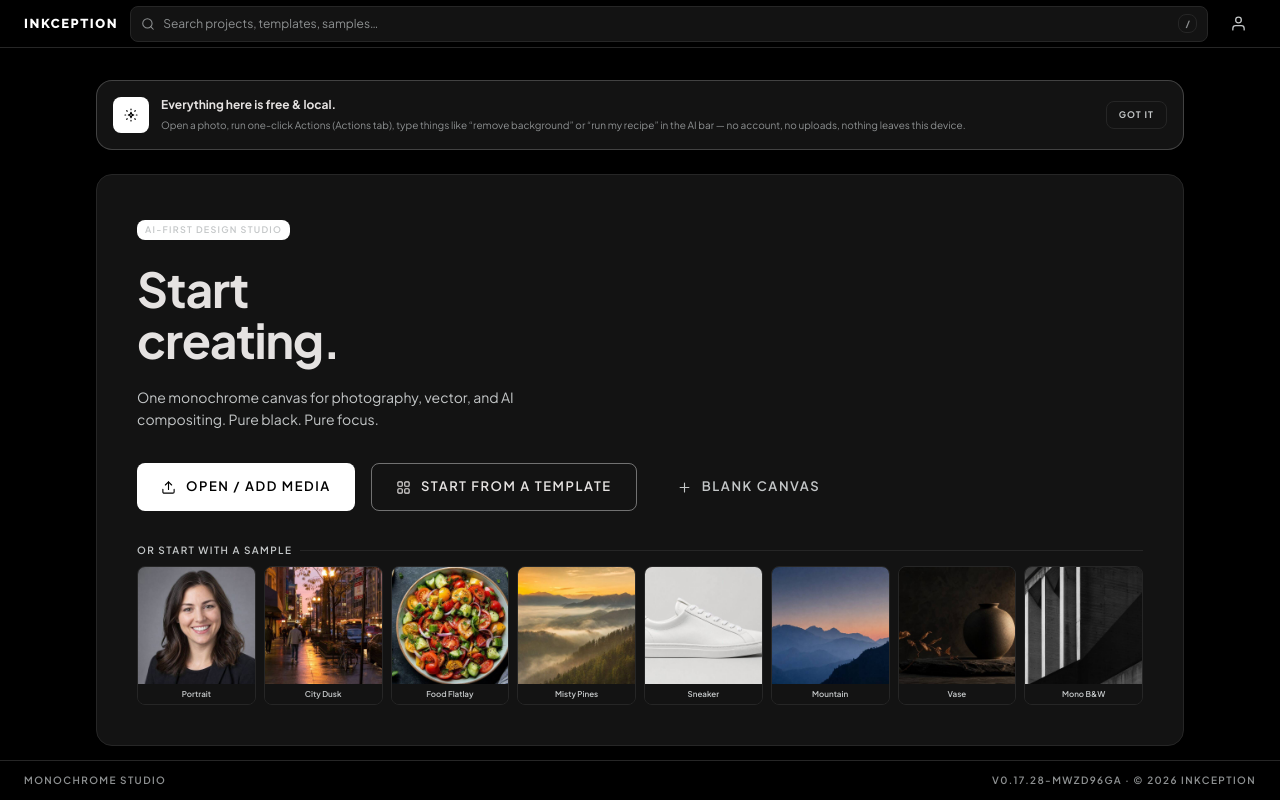
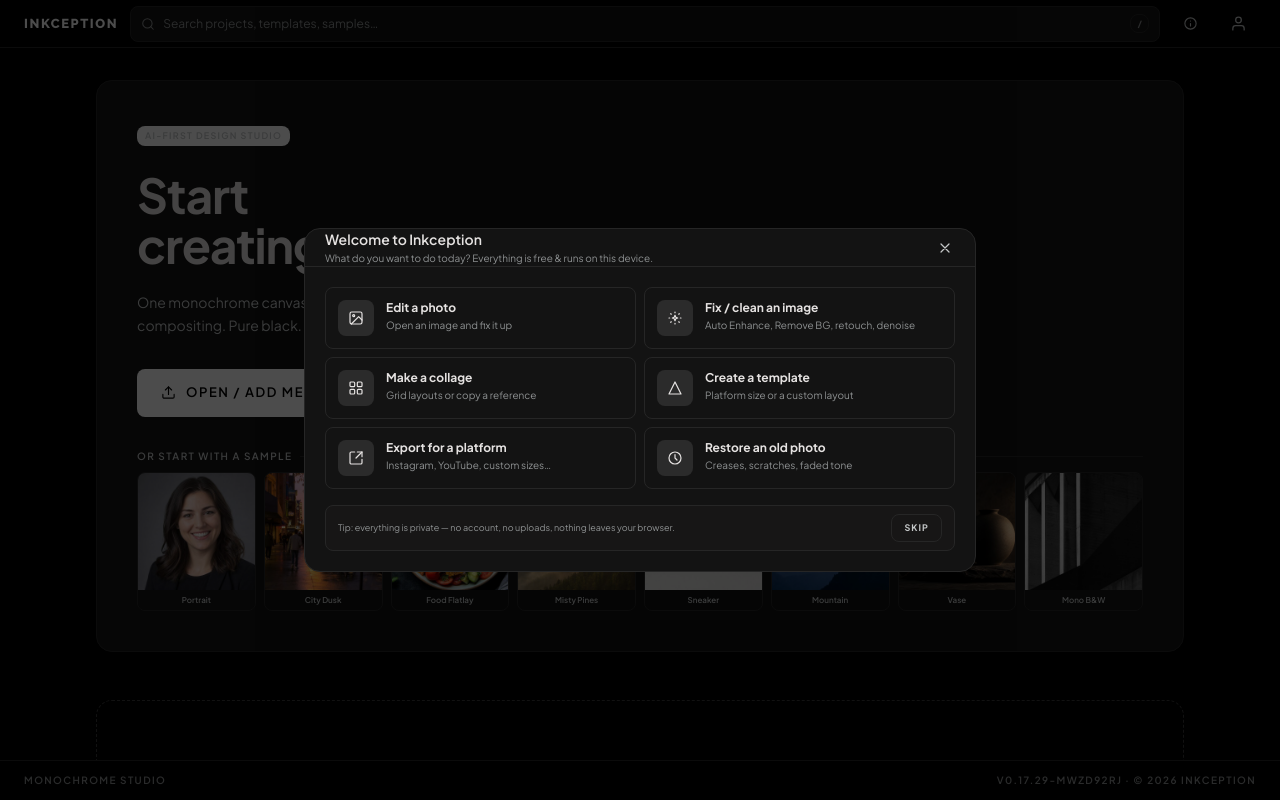
Before and after one commit to successpartner10/inkception, a React (Vite) app: page / in a window 1280 px wide. Built offline with nearby package versions, Linux system fonts and the light colour scheme.

Commit message:
First-run guided wizard: What do you want to do today? goals act + show steps, help button to reopen (v0.17.29)

```diff
--- a/package.json
+++ b/package.json
@@ -1,7 +1,7 @@
 {
   "name": "inkception",
   "private": true,
-  "version": "0.17.28",
+  "version": "0.17.29",
   "type": "module",
   "scripts": {
     "dev": "vite",
--- /dev/null
+++ b/src/components/OnboardGuide.jsx
@@ -0,0 +1,146 @@
+// src/components/OnboardGuide.jsx
+// First-run guide: "What do you want to do today?" — pick a goal, it opens
+// the right thing and shows a short "here's how" with next actions.
+import { useState } from 'react'
+import { cn } from '../lib/utils'
+import { Icon } from './Icon'
+import { Modal } from './ui'
+
+const GOALS = [
+  {
+    id: 'edit',
+    icon: 'image',
+    title: 'Edit a photo',
+    desc: 'Open an image and fix it up',
+    action: 'open',
+    steps: ['Open / Add Media → pick a photo', 'Run one-click Actions from the Actions tab', 'Type in the search bar: "thinner", "steel", "remove background"…'],
+  },
+  {
+    id: 'fix',
+    icon: 'sparkle',
+    title: 'Fix / clean an image',
+    desc: 'Auto Enhance, Remove BG, retouch, denoise',
+    action: 'fix',
+    steps: ['Open your photo', 'Use the Quick Pick: Auto Enhance, Remove BG, Denoise…', 'Or search "enhance", "remove background", "denoise"'],
+  },
+  {
+    id: 'collage',
+    icon: 'grid',
+    title: 'Make a collage',
+    desc: 'Grid layouts or copy a reference',
+    action: 'collage',
+    steps: ['Start from a Template → pick a collage layout', 'Or upload a reference image to copy its layout', 'Add photos → Build Collage → click any photo to Replace/Remove'],
+  },
+  {
+    id: 'template',
+    icon: 'shape',
+    title: 'Create a template',
+    desc: 'Platform size or a custom layout',
+    action: 'template',
+    steps: ['Start from a Template → platform sizes', 'Add your own size: Export → ＋ Add size', 'Or save a collage layout from a reference image'],
+  },
+  {
+    id: 'export',
+    icon: 'export',
+    title: 'Export for a platform',
+    desc: 'Instagram, YouTube, custom sizes…',
+    action: 'export',
+    steps: ['Open a template or photo', 'Press ⌘/Ctrl+E or click Export', 'Check the sizes you need → download files or a .zip'],
+  },
+  {
+    id: 'restore',
+    icon: 'clock',
+    title: 'Restore an old photo',
+    desc: 'Creases, scratches, faded tone',
+    action: 'restore',
+    steps: ['Open the old photo', 'Search "restore" or "old photo" in the search bar', 'Run Restore Old Photo, Repair Creases, Dust & Scratches'],
+  },
+]
+
+export function OnboardGuide({ open, onClose, onPick, hasProjects }) {
+  const [phase, setPhase] = useState('goals') // 'goals' | 'steps'
+  const [goal, setGoal] = useState(null)
+
+  const choose = (g) => {
+    setGoal(g)
+    onPick(g.action)
+    setPhase('steps')
+  }
+  const done = () => {
+    try { localStorage.setItem('inkception.onboard', '1') } catch { /* ignore */ }
+    setPhase('goals'); setGoal(null); onClose()
+  }
+
+  return (
+    <Modal open={open} onClose={done} title="Welcome to Inkception" subtitle="What do you want to do today? Everything is free & runs on this device." width="max-w-2xl">
+      {phase === 'goals' && (
+        <div>
+          <div className="grid grid-cols-1 gap-2 sm:grid-cols-2">
+            {GOALS.map((g) => (
+              <button
+                key={g.id}
+                type="button"
+                onClick={() => choose(g)}
+                className="group flex items-start gap-3 rounded-ink border border-line p-3 text-left transition-colors hover:border-white"
+              >
+                <span className="flex h-9 w-9 shrink-0 items-center justify-center rounded-ink bg-white/10 text-fg transition-colors group-hover:bg-white group-hover:text-black">
+                  <Icon name={g.icon} size={16} />
+                </span>
+                <span className="min-w-0">
+                  <span className="block text-xs font-bold text-fg">{g.title}</span>
+                  <span className="mt-0.5 block text-[10px] text-mute">{g.desc}</span>
+                </span>
+              </button>
+            ))}
+          </div>
+          <div className="mt-4 flex items-center justify-between gap-2 rounded-ink border border-line bg-surface-2/50 px-3 py-2">
+            <span className="text-[9px] leading-relaxed text-mute">
+              {hasProjects ? 'You can always pick a project from your list below, or start fresh above.' : 'Tip: everything is private — no account, no uploads, nothing leaves your browser.'}
+            </span>
+            <ButtonGhost onClick={done}>Skip</ButtonGhost>
+          </div>
+        </div>
+      )}
+
+      {phase === 'steps' && goal && (
+        <div>
+          <div className="mb-3 flex items-center gap-2">
+            <button type="button" onClick={() => setPhase('goals')} className="flex items-center gap-1 text-[10px] font-bold uppercase tracking-[0.1em] text-dim transition-colors hover:text-white">
+              <Icon name="chevronLeft" size={12} /> Back
+            </button>
+            <span className="label-xs text-mute">/ pick another goal</span>
+          </div>
+          <div className="flex items-center gap-2.5 rounded-ink border border-line bg-surface-2/50 px-3 py-2.5">
+            <span className="flex h-8 w-8 shrink-0 items-center justify-center rounded-ink bg-white text-black"><Icon name={goal.icon} size={14} /></span>
+            <div className="min-w-0">
+              <div className="text-xs font-bold text-fg">{goal.title}</div>
+              <div className="text-[9px] text-mute">{goal.desc}</div>
+            </div>
+          </div>
+          <ol className="mt-3 space-y-2">
+            {goal.steps.map((st, i) => (
+              <li key={i} className="flex gap-2.5 text-[11px] leading-relaxed text-fg">
+                <span className="flex h-5 w-5 shrink-0 items-center justify-center rounded-full bg-white/10 text-[9px] font-bold text-white">{i + 1}</span>
+                <span>{st}</span>
+              </li>
+            ))}
+          </ol>
+          <div className="mt-4 flex items-center justify-end gap-2 border-t border-line pt-3">
+            <ButtonGhost onClick={() => setPhase('goals')}>Pick another</ButtonGhost>
+            <button type="button" onClick={done} className="rounded-ink bg-white px-4 py-2 text-[10px] font-bold uppercase tracking-[0.12em] text-black transition-colors hover:bg-[#e8e8e8]">
+              Got it — let's start
+            </button>
+          </div>
+        </div>
+      )}
+    </Modal>
+  )
+}
+
+function ButtonGhost({ children, onClick }) {
+  return (
+    <button type="button" onClick={onClick} className="shrink-0 rounded-ink border border-line px-3 py-1.5 text-[9px] font-bold uppercase tracking-[0.12em] text-dim transition-colors hover:border-white hover:text-white">
+      {children}
+    </button>
+  )
+}
--- a/src/screens/Gallery.jsx
+++ b/src/screens/Gallery.jsx
@@ -11,6 +11,7 @@
 import { Logo } from '../components/Logo'
 import { detectCollageBoxes } from '../lib/collage'
 import { GlobalSearch } from '../components/GlobalSearch'
+import { OnboardGuide } from '../components/OnboardGuide'
 
 const FILTERS = [
   { id: 'all', label: 'All' },
@@ -43,13 +44,14 @@
   const refInputRef = useRef(null)
   const customPresets = loadCustomPresets()
   const allTemplates = [...EXPORT_PRESETS, ...customPresets]
-  // first-run hint — one-time, dismissible
-  const [showIntro, setShowIntro] = useState(() => {
-    try { return localStorage.getItem('inkception.intro') !== '1' } catch { return true }
+  // first-run guide — "What do you want to do today?" (one-time, reopenable)
+  const [showOnboard, setShowOnboard] = useState(() => {
+    try { return localStorage.getItem('inkception.onboard') !== '1' } catch { return true }
   })
-  const dismissIntro = () => {
-    try { localStorage.setItem('inkception.intro', '1') } catch { /* ignore */ }
-    setShowIntro(false)
+  // goal → do the thing right here on the home screen
+  const pickGoal = (action) => {
+    if (action === 'open' || action === 'fix' || action === 'restore') fileRef.current && fileRef.current.click()
+    else if (action === 'template' || action === 'collage' || action === 'export') setTemplateOpen(true)
   }
 
   const gq = gallerySearch.trim().toLowerCase()
@@ -143,29 +145,12 @@
           placeholder="Search projects, templates, samples…"
           onQueryChange={setGallerySearch}
         />
+        <IconBtn icon="info" title="Help — what do you want to do?" size={15} onClick={() => setShowOnboard(true)} />
         <IconBtn icon="user" title="Profile" size={17} />
       </header>
 
       <main className="min-h-0 flex-1 overflow-y-auto scrollbar-thin">
         <div className="mx-auto max-w-6xl px-4 py-8 sm:px-8">
-          {/* First-run hint — free, local, everything is on-device */}
-          {showIntro && (
-            <div className="mb-6 flex items-start gap-3 rounded-ink-lg border border-white/20 bg-surface p-4 sm:items-center">
-              <span className="flex h-9 w-9 shrink-0 items-center justify-center rounded-ink bg-white text-black">
-                <Icon name="sparkle" size={16} />
-              </span>
-              <div className="min-w-0 flex-1">
-                <p className="text-xs font-bold">Everything here is free & local.</p>
-                <p className="mt-1 text-[10px] leading-relaxed text-mute">
-                  Open a photo, run one-click Actions (Actions tab), type things like “remove background” or “run my recipe” in the AI bar — no account, no uploads, nothing leaves this device.
-                </p>
-              </div>
-              <button type="button" onClick={dismissIntro} className="shrink-0 rounded-ink border border-line px-3 py-1.5 text-[9px] font-bold uppercase tracking-[0.12em] text-dim transition-colors hover:border-white hover:text-white">
-                Got it
-              </button>
-            </div>
-          )}
-
           {/* Hero */}
           <section className="rounded-ink-lg border border-line bg-surface p-6 sm:p-10">
             <Chip active>AI-First Design Studio</Chip>
@@ -350,6 +335,9 @@
           {window.__INKCEPTION_VERSION__ || 'v-dev'} · © 2026 Inkception
         </span>
       </footer>
+
+      {/* First-run guide — what do you want to do today? */}
+      <OnboardGuide open={showOnboard} onClose={() => setShowOnboard(false)} onPick={pickGoal} hasProjects={projects.length > 0} />
 
       {/* Template picker — blank canvas at any export size (grouped) */}
       <Modal
--- a/vite.config.js
+++ b/vite.config.js
@@ -4,7 +4,7 @@
 
 // Cache-proof version tag (spec §16): unique per build, injected into HTML
 // meta + available as a compile-time constant. Guarantees no stale HTML.
-const APP_VERSION = `v0.17.28-${Date.now().toString(36)}`
+const APP_VERSION = `v0.17.29-${Date.now().toString(36)}`
 
 const versionPlugin = {
   name: 'inkception-version',
```
Also changed, not shown: 1 other file (tests, documents, lock files or other folders).
